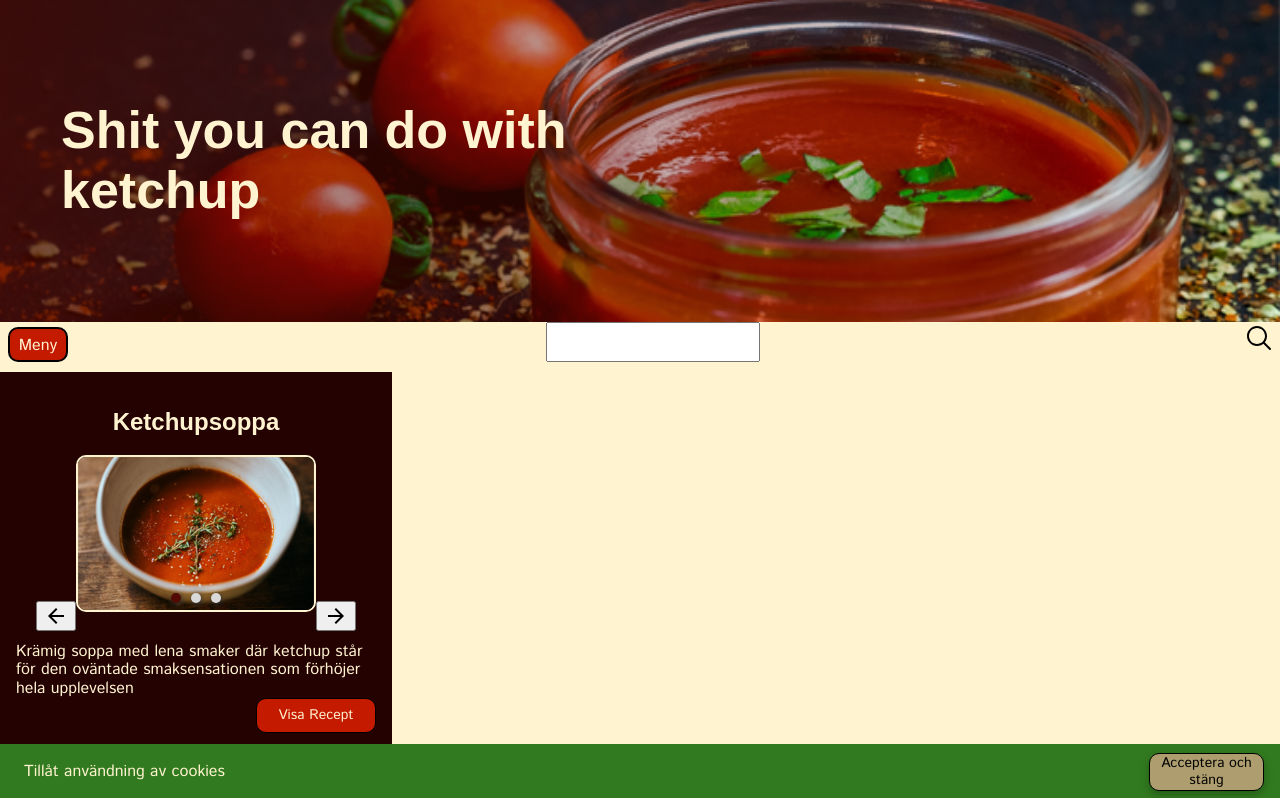
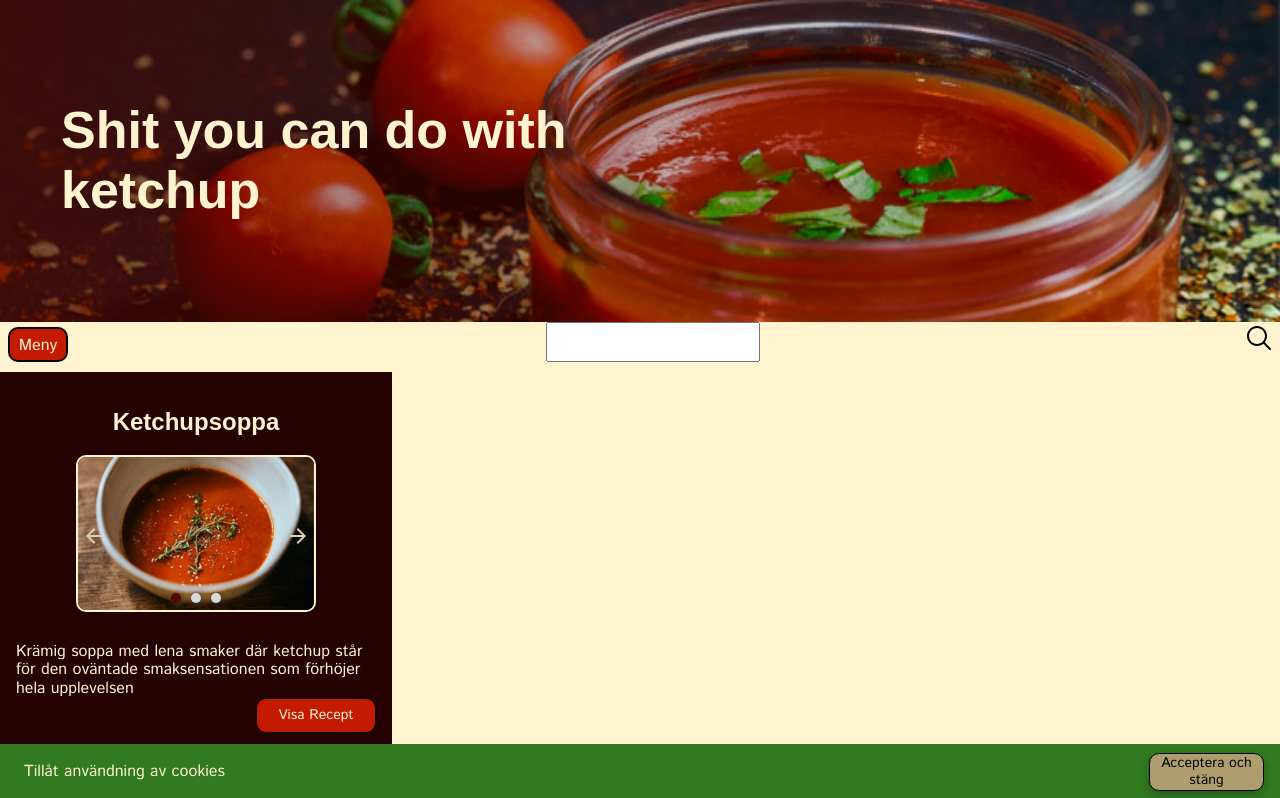
Before and after one commit to arnetzlinder/ketchupbloggen, a Vue app: page / in a window 1280 px wide. Shown: the top 798 px of the page. Built offline with nearby package versions, Linux system fonts and the light colour scheme; a web font is replaced by a local one.

Commit message:
:lipstick: img arrows position

```diff
--- a/src/components/ImagePlay.vue
+++ b/src/components/ImagePlay.vue
@@ -58,8 +58,21 @@ export default {
 @import '../scss/variables.scss';
 
     button {
-        background-color: none;
-        outline: none;
+        background-color: transparent;
+        color: #DAD0B2;
+        border: none;
+        padding: 0;
+        cursor: pointer;
+        position: relative;
+        top: -80px;
+    }
+
+    .backward {
+        left: 30px;
+    }
+
+    .forward {
+        right: 30px;
     }
 
     img {
--- a/src/scss/style.scss
+++ b/src/scss/style.scss
@@ -3,6 +3,7 @@
 
 
 body {
+  box-sizing: border-box;
   background-color: $primaryColor100;
   font-family: $secondaryFont;
 }
```
